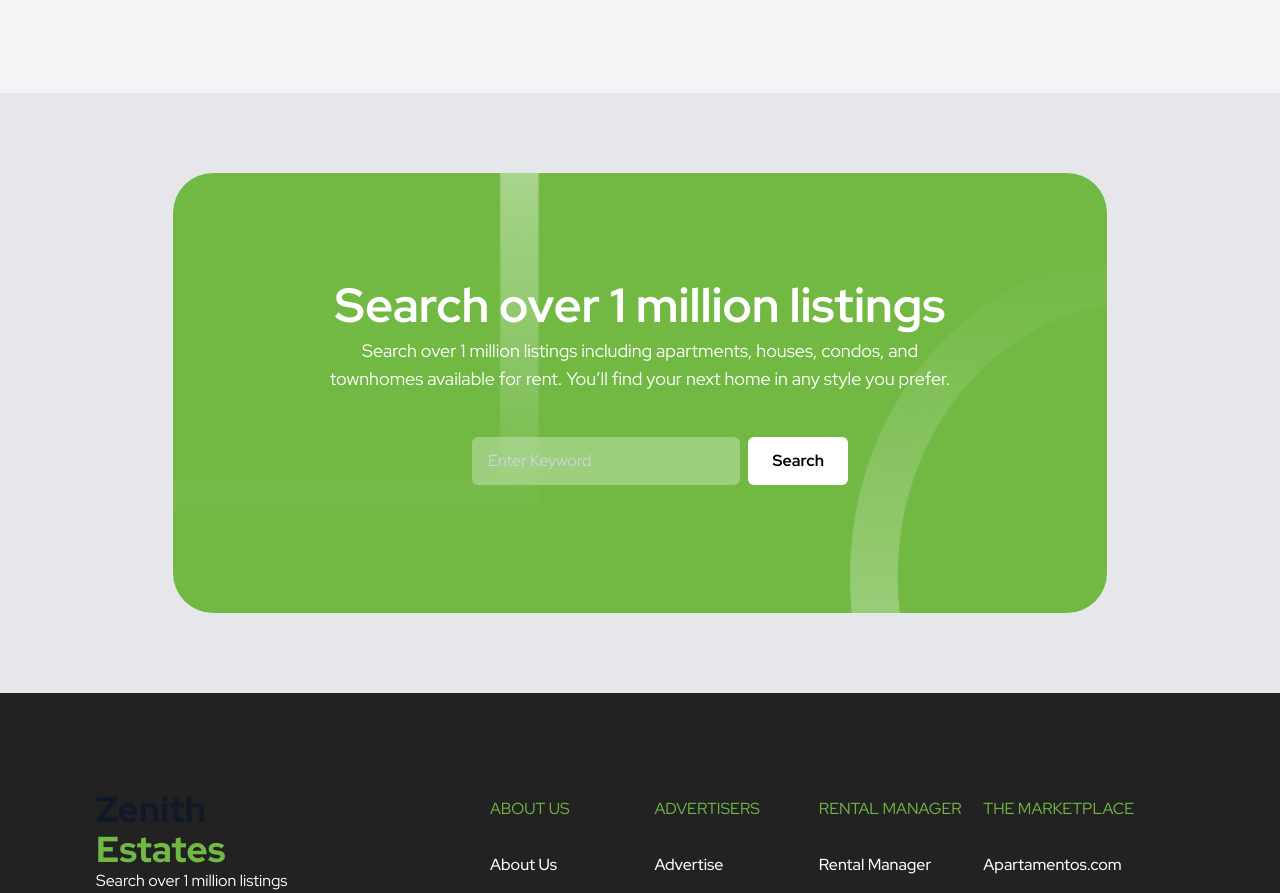
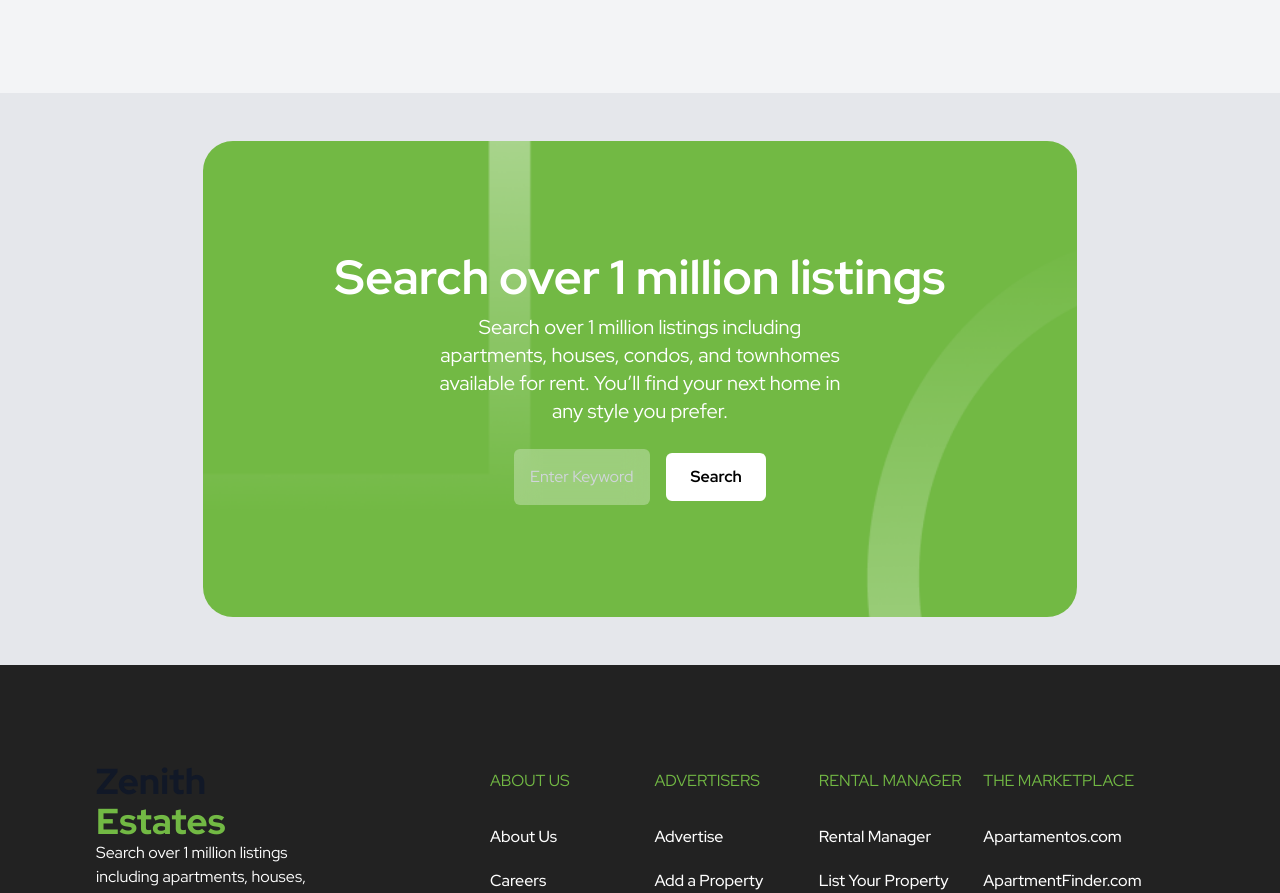
Before and after one commit to Pronttera/real-estate-website, a React (Vite) app: page / in a window 1280 px wide. Shown: the part 4610-5503 px from the top of the page. Built offline with nearby package versions, Linux system fonts and the light colour scheme.

Commit message:
Changes Updated

```diff
--- a/src/pages/Home/ContactUsSection.jsx
+++ b/src/pages/Home/ContactUsSection.jsx
@@ -1,41 +1,33 @@
-import React from 'react';
+import React from "react";
 import background from "../../assets/images/contactus_background.png";
 
 const ContactUsSection = () => {
-
     return (
-        <div className="flex flex-col justify-center items-center min-h-[70vh] w-full bg-gray-200 px-20 py-20 ">
+        <div className="flex flex-col justify-center items-center min-h-[60vh] w-full bg-gray-200 px-4 py-12">
             <div
-                className="relative w-5/6 max-w-full mx-auto max-h-[500px]
-                            text-center rounded-[40px]
-                            px-20 py-40 lg:px-16 lg:py-32 md:px-12 md:py-24 sm:px-8 sm:py-16
-                            bg-cover bg-no-repeat"
-                            style={{
-                                backgroundImage:`url(${background})`,
-                                backgroundSize: "cover",
-                                backgroundPosition: "center center",
-                                backgroundRepeat: "no-repeat",
-                            }}
+                className="relative w-[90%] sm:w-[85%] md:w-[80%] lg:w-[75%] xl:w-[70%] mx-auto rounded-[30px] text-center px-6 py-10 sm:px-10 sm:py-14 md:px-14 md:py-18 lg:px-18 lg:py-22 xl:px-24 xl:py-28 bg-cover bg-no-repeat"
+                style={{
+                    backgroundImage: `url(${background})`,
+                    backgroundSize: "cover",
+                    backgroundPosition: "center",
+                }}
             >
-
-                <div >
-                    <h1 className="text-white text-5xl text-center font-bold font-redhat mb-2 ml-250  mr-120 mt-[-20px]  ">
+                <div className="flex flex-col items-center">
+                    <h1 className="text-white text-2xl sm:text-3xl md:text-4xl lg:text-5xl font-bold font-redhat mb-3">
                         Search over 1 million listings
                     </h1>
-                    <p className="text-white text-center text-lg mb-6 font-redhat w-3/5 lg:w-4/5 md:w-5/6 sm:w-full mx-auto">
-
+                    <p className="text-white text-sm sm:text-base md:text-lg lg:text-xl text-center mb-6 font-redhat w-full sm:w-4/5 md:w-3/5">
                         Search over 1 million listings including apartments, houses, condos, and townhomes available for rent.
                         You’ll find your next home in any style you prefer.
                     </p>
-
-                    {/* Input and Button */}
-                    <div className="flex items-center justify-center gap-2">
+                    {/* Input and Button - Responsive Flex Adjustments */}
+                    <div className="flex flex-col sm:flex-row items-center justify-center gap-4 w-full sm:w-[80%] md:w-[70%] lg:w-[60%] xl:w-[50%]">
                         <input
                             type="text"
-                            className="bg-white/30 backdrop-blur-md text-white  font-redhat ml-10 mt-5 px-4 py-3 w-2/6 rounded-md placeholder-gray-300 outline-none"
+                            className="bg-white/30 backdrop-blur-md text-white font-redhat px-4 py-4 w-full sm:w-2/3 md:w-2/3 lg:w-3/5 xl:w-2/5 rounded-md placeholder-gray-300 outline-none"
                             placeholder="Enter Keyword"
                         />
-                        <button className="px-6 py-3 rounded-md bg-white  font-redhat mt-5 text-black font-bold transition duration-300 hover:bg-gray-300">
+                        <button className="px-6 py-3 w-full sm:w-auto rounded-md bg-white font-redhat text-black font-bold transition duration-300 hover:bg-gray-300">
                             Search
                         </button>
                     </div>
```
